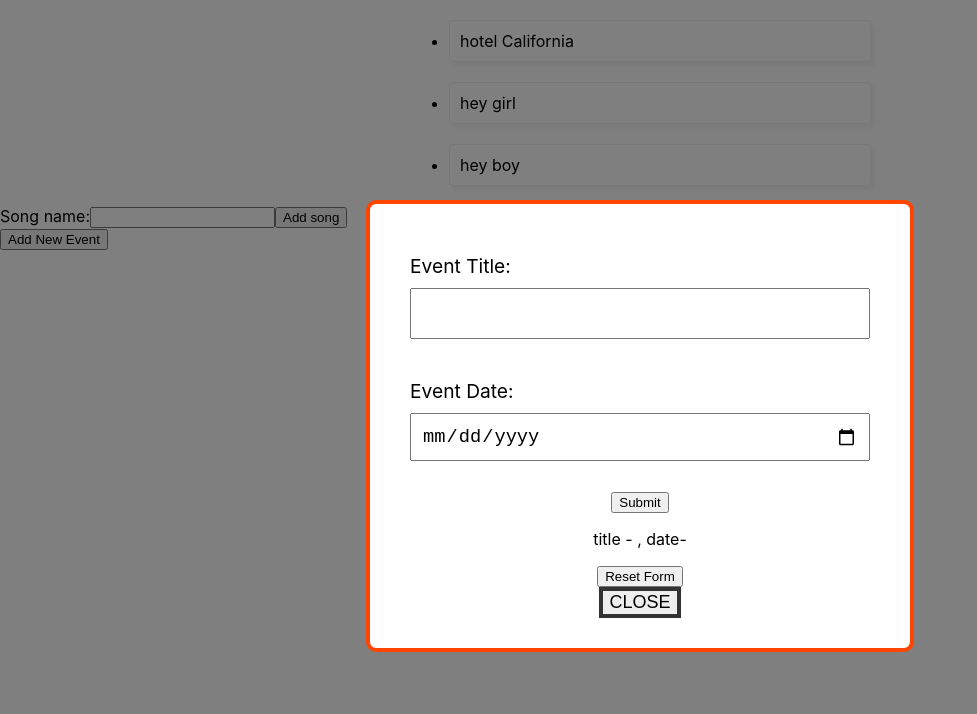
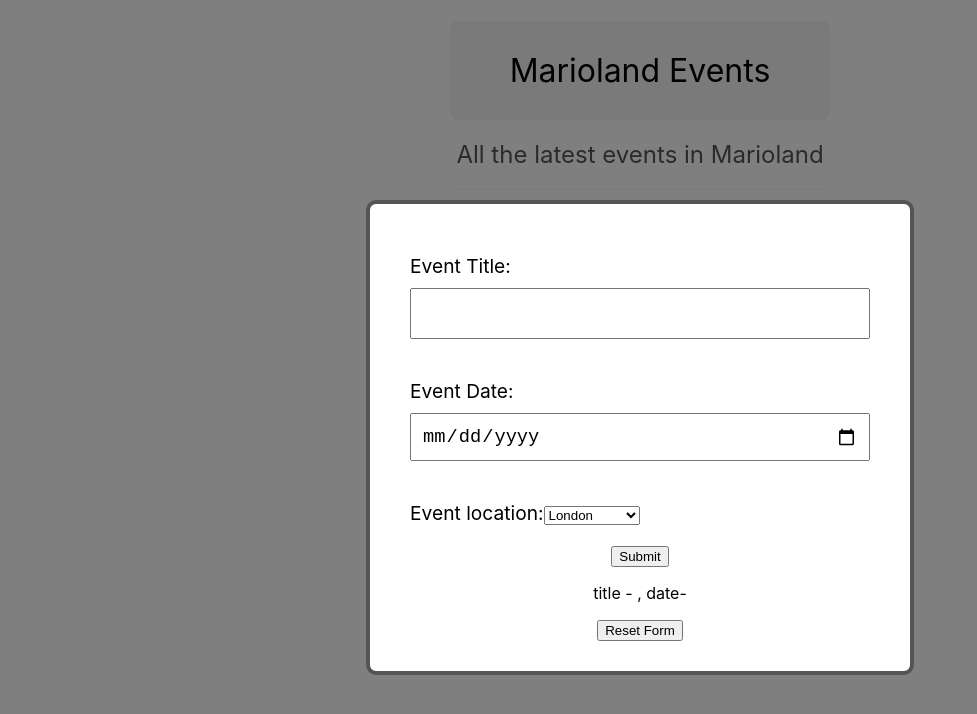
Before and after one commit to romankolivashko/hooksapp, a React (Create React App) app: page / in a window 1280 px wide. Both pictures are taken after a click on the button "Add New Event". Shown: the top 714 px of the page, without its empty margins (0-977 px from the left). Built offline with nearby package versions, Linux system fonts and the light colour scheme.

Commit message:
Added select boxes

```diff
--- /dev/null
+++ b/src/App.css
@@ -0,0 +1,38 @@
+.App {
+  text-align: center;
+}
+
+.App-logo {
+  height: 40vmin;
+  pointer-events: none;
+}
+
+@media (prefers-reduced-motion: no-preference) {
+  .App-logo {
+    animation: App-logo-spin infinite 20s linear;
+  }
+}
+
+.App-header {
+  background-color: #282c34;
+  min-height: 100vh;
+  display: flex;
+  flex-direction: column;
+  align-items: center;
+  justify-content: center;
+  font-size: calc(10px + 2vmin);
+  color: white;
+}
+
+.App-link {
+  color: #61dafb;
+}
+
+@keyframes App-logo-spin {
+  from {
+    transform: rotate(0deg);
+  }
+  to {
+    transform: rotate(360deg);
+  }
+}
--- a/src/App.js
+++ b/src/App.js
@@ -1,30 +1,54 @@
-import React, { useState } from 'react';
-import Modal from "./components/Modal";
-import NewEventForm from './components/NewEventForm';
-import SongList from "./components/SongList";
+import './App.css'
+import React, { useState } from 'react'
+import Title from './components/Title'
+import Modal from './components/Modal'
+import EventList from './components/EventList'
+import NewEventForm from './components/NewEventForm'
 
 function App() {
+  const [showModal, setShowModal] = useState(false)
+  const [showEvents, setShowEvents] = useState(true)
+  const [events, setEvents] = useState([])
 
-  const [showModal, setShowModal] = useState(false);
-
-  console.log(showModal);
-
-  const handleClose = () => {
+  const addEvent = (event) => {
+    setEvents((prevEvents)=> {
+      return [...prevEvents, event]
+    })
     setShowModal(false)
   }
 
+  const handleClick = (id) => {
+    setEvents(prevEvents => {
+      return prevEvents.filter(event => id !== event.id)
+    })
+  }
+
+  const subtitle = "All the latest events in Marioland"
+
   return (
     <div className="App">
-      <SongList />
-      {/* <Modal>
-        <h2>10% Off Coupon Code!!</h2>
-        <p>Use Code FREE10 at the checkout</p>
-      </Modal> */}
-      {showModal && <Modal handleClose={handleClose} isSalesModal={true}>
-        <NewEventForm />
-      </Modal>}
+      <Title title="Marioland Events" subtitle={subtitle} />
+
+      {showEvents && (
+        <div>
+          <button onClick={() => setShowEvents(false)}>Hide Events</button>
+        </div>
+      )}
+      {!showEvents && (
+        <div>
+          <button onClick={() => setShowEvents(true)}>Show Events</button>
+        </div>
+      )}
+      {showEvents && <EventList events={events} handleClick={handleClick} />}
+
+      {showModal && (
+        <Modal>
+          <NewEventForm addEvent={addEvent} />
+        </Modal>
+      )}
+
       <div>
-        <button onClick={() => {setShowModal(true)}}>Add New Event</button>
+        <button onClick={() => setShowModal(true)}>Add New Event</button>
       </div>
     </div>
   );
--- /dev/null
+++ b/src/components/EventList.js
@@ -0,0 +1,16 @@
+import React from 'react'
+import styles from './EventList.module.css'
+
+export default function EventList({ events, handleClick }) {
+  return (
+    <div>
+      {events.map((event, index) => (
+        <div className={styles.card} key={event.id}>
+          <h2>{index} - {event.title}</h2>
+          <p>{event.location} - {event.date}</p>
+          <button onClick={() => handleClick(event.id)}>delete event</button>
+        </div>
+      ))}
+    </div>
+  )
+}
--- a/src/components/Modal.js
+++ b/src/components/Modal.js
@@ -1,7 +1,7 @@
 import ReactDOM from 'react-dom'
 import './Modal.css'
 
-export default function Modal({children, handleClose, isSalesModal }) {
+export default function Modal({ children, isSalesModal }) {
   return ReactDOM.createPortal((
     <div className="modal-backdrop">
       <div className="modal" style={{
@@ -9,11 +9,7 @@ export default function Modal({children, handleClose, isSalesModal }) {
         borderColor: isSalesModal ? "#ff4500" : "#555",
         textAlign: "center"
       }}>
-       {children}
-       <button
-        onClick={handleClose}
-        className={isSalesModal ? "sales-btn" : ""}
-        >Close</button>
+        {children}
       </div>
     </div>
   ), document.body)
--- a/src/components/NewEventForm.js
+++ b/src/components/NewEventForm.js
@@ -1,14 +1,16 @@
 import { useState } from 'react';
 import './NewEventForm.css';
 
-function NewEventForm() {
+function NewEventForm({ addEvent }) {
   const [title, setTitle] = useState('');
   const [date, setDate] = useState('');
+  const [location, setLocation] = useState('Sydney')
 
 
   const resetForm = () => {
     setTitle('')
     setDate('')
+    setLocation('Sydney')
   }
   // const handleChange = (e) => {
   //   console.log(e.target.value);
@@ -21,9 +23,12 @@ function NewEventForm() {
     const event = {
        title: title,
        date: date,
+       location: location,
        id: Math.floor(Math.random() * 10000)
     }
     console.log(event);
+
+    addEvent(event)
     resetForm()
   }
 
@@ -46,6 +51,14 @@ function NewEventForm() {
             value={date}
             />
         </label>
+        <label>
+          <span>Event location:</span>
+          <select onChange={(e) => setLocation(e.target.value)}>
+            <option value="london">London</option>
+            <option value="newyork">New York</option>
+            <option value="losangeles">Los Angeles</option>
+          </select>
+        </label>
         <button>Submit</button>
         <p>title - {title}, date- {date} </p>
         <button onClick={resetForm}>Reset Form</button>
--- a/src/components/SongList.js
+++ b/src/components/SongList.js
@@ -9,6 +9,10 @@ const SongList = () => {
     { title: 'hey girl', id: 2},
     { title: 'hey boy', id: 3}
   ]);
+
+
+
+
   const addSong = (title) => {
     setSongs([...songs, {title, id: uuidv4() }])
   }
--- /dev/null
+++ b/src/components/Title.css
@@ -0,0 +1,17 @@
+.title-block .title {
+  display: inline-block;
+  padding: 30px 60px;
+  background: #f4f4f4;
+  border-radius: 8px;
+  font-weight: normal;
+  margin-bottom: 10px;
+}
+.title-block .subtitle {
+  display: inline-block;
+  color: #555;
+  font-weight: normal;
+  padding-bottom: 20px;
+  border-bottom: 1px solid #f4f4f4;
+  margin-top: 10px;
+  margin-bottom: 60px;
+}
--- /dev/null
+++ b/src/components/Title.js
@@ -0,0 +1,11 @@
+import './Title.css'
+
+export default function Title({ title, subtitle }) {
+  return (
+    <div className="title-block">
+      <h1 className="title">{title}</h1>
+      <br />
+      <h2 className="subtitle">{subtitle}</h2>
+    </div>
+  )
+}
```
